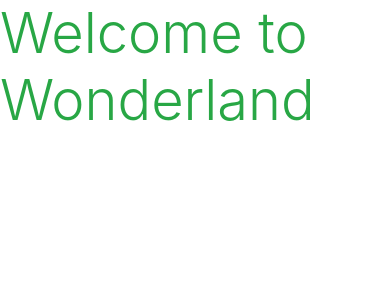
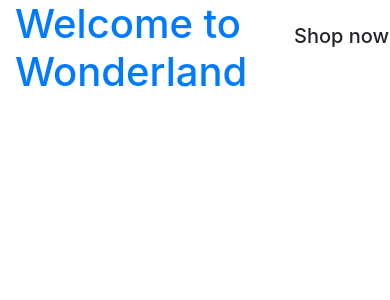
Before and after one commit to Martiless/Alices-Wonderland, a Django app: page / in a window 390 px wide. Shown: the top 300 px of the page. Run offline with Django 3.2, Linux system fonts and the light colour scheme; some libraries are stand-ins or nearby versions.

Commit message:
Add inital homepage content

```diff
--- a/home/templates/index.html
+++ b/home/templates/index.html
@@ -2,6 +2,18 @@
 {% load static %}
 
 {% block content %}
+<div class="container-fluid">
+    <div class="row">
+        <div class="col-8 col-md-6 my-auto">
+            <h1 class="text-primary">
+                Welcome to Wonderland
+            </h1>
+        </div>
+        <div class="my-4">
+            <h5>
+                <a href="" class="shop-now-button btn btn-lg text-uppercase rounded-0 "></a>Shop now</h5>
+        </div>
+    </div>
+</div>
 
-<h1 class="display-4 text-success">Welcome to Wonderland</h1>
 {% endblock %}
```
